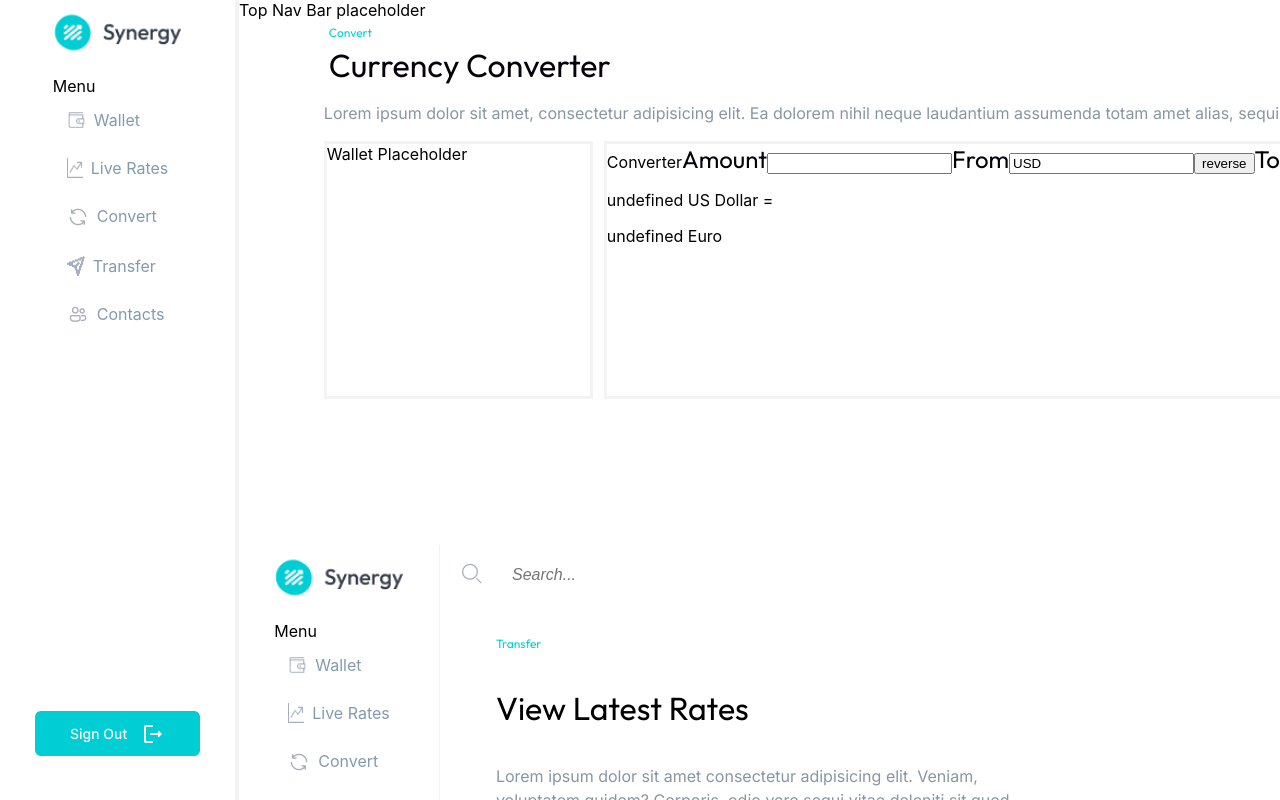
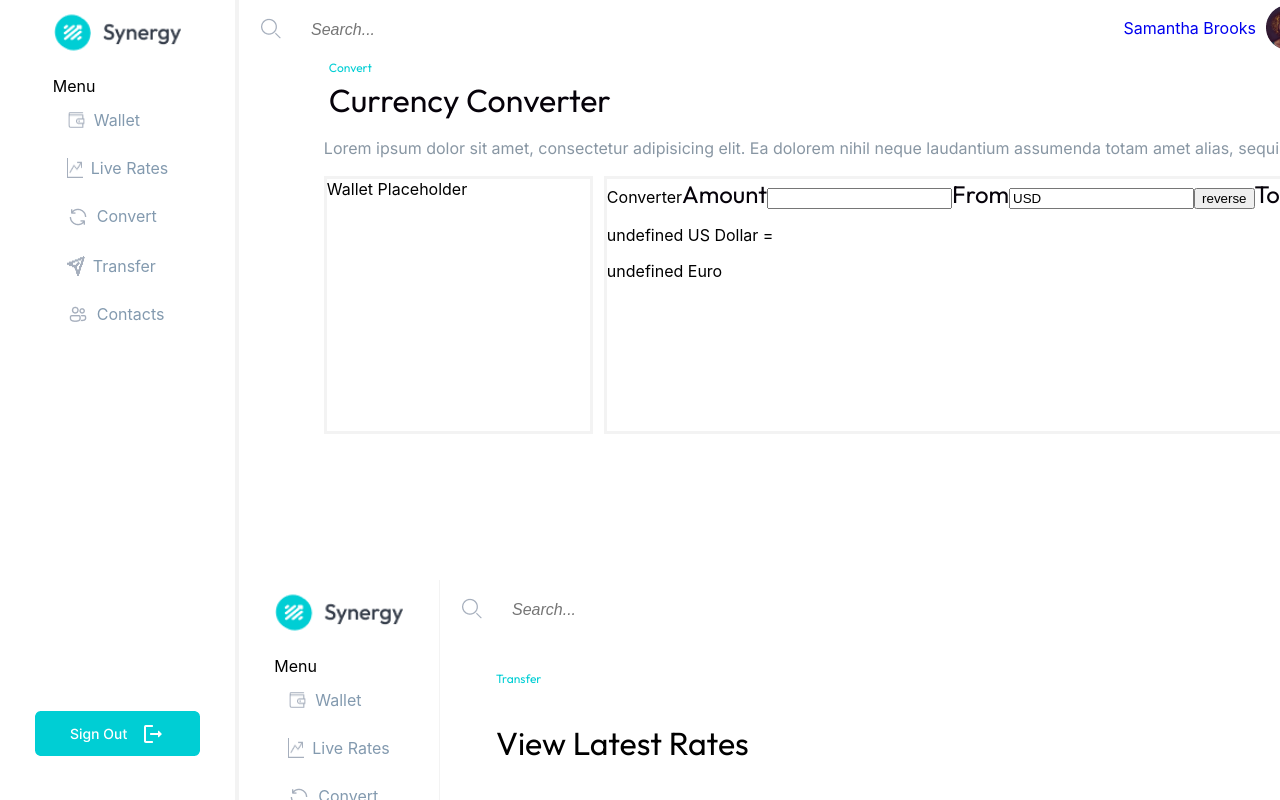
Before and after one commit to nology-tech/synergy, a React (Create React App) app: page /currencyconverter in a window 1280 px wide. Shown: the top 800 px of the page. Built offline with nearby package versions, Linux system fonts and the light colour scheme.

Commit message:
moved useState and functions to App.jsx

```diff
--- a/src/App.jsx
+++ b/src/App.jsx
@@ -15,15 +15,30 @@ import LandingMain from "./containers/LandingMain/LandingMain";
 import ContactListPage from "./components/ContactListPage/ContactListPage";
 import LiveRates from "./components/LiveRates/LiveRates";
 import CurrencyConverterContainer from "./containers/CurrencyConverterContainer/CurrencyConverterContainer";
+import currency from './data/currency';
+
 
 const App = () => {
   const [searchTerm, setSearchTerm] = useState("");
-  //const [fxRate, setfxRate] = useState();
+  const [amount, setAmount] = useState();
+  const [convertedAmount, setConvertedAmount] = useState();
+  // fx should come from Live rates on Send button click, temporary setting to EUR rate from data file
+  const [fxRate, setFxRate] = useState(currency[1].rate);
 
   const handleInput = (event) => {
     const cleanInput = event.target.value.toLowerCase();
     setSearchTerm(cleanInput);
   };
+
+  const handleAmount = (e) => {
+    e.preventDefault();
+    const amount = e.target.value.toLowerCase();
+    setAmount(amount);
+  };
+
+  const convertAmount = () => {
+    setConvertedAmount(amount*fxRate);
+  }
 
   return (
     <Router>
@@ -93,7 +108,14 @@ const App = () => {
           <Route path="/about" element={<LandingMain />}></Route>
           <Route path="/contact" element={<LandingMain />}></Route>
           <Route path="/" element={<LandingMain />}></Route>
-          <Route path="/currencyconverter" element={<CurrencyConverterContainer />}></Route>
+          <Route path="/currencyconverter"
+                 element={
+                  <CurrencyConverterContainer
+                  amount={amount}
+                  handleAmount={handleAmount}
+                  convertedAmount={convertedAmount}
+                  convertAmount={convertAmount}/>}></Route>
+
         </Routes>
       </div>
     </Router>
--- a/src/components/CurrencyConverter/CurrencyConverter.jsx
+++ b/src/components/CurrencyConverter/CurrencyConverter.jsx
@@ -4,13 +4,10 @@ import "./CurrencyConverter.scss"
 import currency from '../../data/currency';
 
 
-const CurrencyConverter = () => {
-    //const {fxRate}=props;
-    const [amount, setAmount] = useState();
-    const [convertedAmount, setConvertedAmount] = useState();
+const CurrencyConverter = (props) => {
+    const {amount, handleAmount, convertedAmount, convertAmount}=props;
     const [from, setFrom] = useState(currency[0].code);
     const [to, setTo] = useState(currency[1].code);
-    //const [fxRate, setfxRate] = useState(currency[1].rate);
 
     const fxRate = currency[1].rate;
     const currencyFromName = currency[0].name;
@@ -25,19 +22,6 @@ const CurrencyConverter = () => {
 
     }
 
-    const convertAmount = () => {
-      setConvertedAmount(amount*fxRate);
-      console.log(convertedAmount)
-
-
-    }
-
-
-    const handleAmount = (e) => {
-        e.preventDefault();
-        setAmount(e.target.value.toString());
-        console.log(amount*fxRate);
-      };
   return (
     <div className='currencyConverter'>
        <h4 className="currencyConverter__title1">Convert</h4>
--- a/src/containers/CurrencyConverterContainer/CurrencyConverterContainer.jsx
+++ b/src/containers/CurrencyConverterContainer/CurrencyConverterContainer.jsx
@@ -1,19 +1,22 @@
 import React from 'react';
 import "./CurrencyConverterContainer.scss"
 import NavMenu from "../../components/NavMenu/NavMenu"
+import HeaderNav from "../../components/DashboardHeader/DashboardHeader"
 import LiveRatesList from '../../components/LiveRatesList/LiveRatesList';
 import LiveRates from '../../components/LiveRates/LiveRates';
 import CurrencyConverter from '../../components/CurrencyConverter/CurrencyConverter';
 // import currency from '../../data/currency.js'
 
-const CurrencyConverterContainer = () => {
-  //const {fxRate}=props;
+const CurrencyConverterContainer = (props) => {
+  const {amount, handleAmount, convertedAmount, convertAmount}=props;
+
   return (
     <div className='currencyConverterPage'>
       <NavMenu />
       <div className='currencyConverterPage__right'>
-        <div className="currencyConverterPage__right-topNavBar">Top Nav Bar placeholder</div>
-        <CurrencyConverter />
+        <HeaderNav />
+        <CurrencyConverter amount={amount} handleAmount={handleAmount} convertedAmount={convertedAmount}
+                  convertAmount={convertAmount}/>
         <LiveRates />
         {/* <LiveRatesList className="live-rates__list" currency={currency}/> */}
       </div>
```
